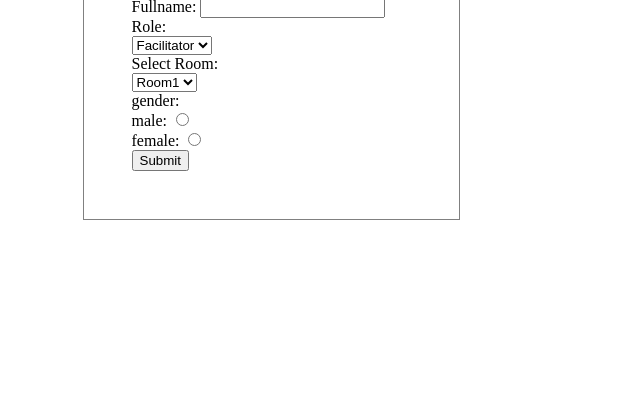
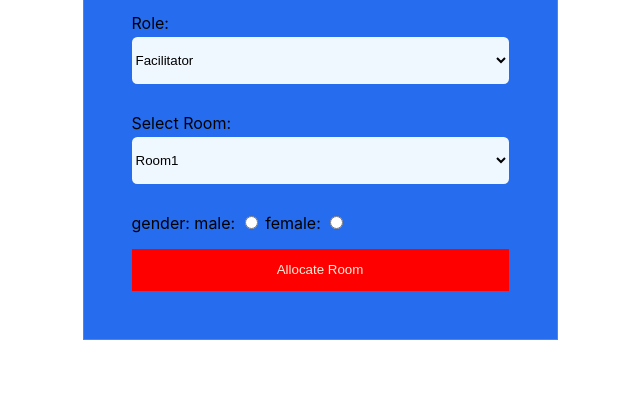
Before and after one commit to UkemeSkywalker/Room-Allocation-System, a plain HTML site: page index.html in a window 1280 px wide. Shown: the part 383-800 px from the top of the page, without its empty margins (369-1009 px from the left). Drawn offline with Linux system fonts and the light colour scheme.

Commit message:
Major style update

```diff
--- a/index.css
+++ b/index.css
@@ -1,16 +1,56 @@
+body {
+  margin: 0;
+  font-family: -apple-system, BlinkMacSystemFont, 'Segoe UI', 'Roboto', 'Oxygen',
+    'Ubuntu', 'Cantarell', 'Fira Sans', 'Droid Sans', 'Helvetica Neue',
+    sans-serif;
+  -webkit-font-smoothing: antialiased;
+  -moz-osx-font-smoothing: grayscale;
+}
+
 .mainContainer {
   display: grid;
   justify-content: center;
   align-content: center;
-  margin-top: 10%;
+  margin-top: 3%;
 }
 
+itemWrap {
+  display: flex;
+}
 h2 {
   color: red;
+  text-align: center;
 }
 
-.formContainer{
-    border: 1px solid gray;
-    display: flex;
-    padding: 3em;
+.formContainer {
+  border: 1px solid gray;
+  display: flex;
+  padding: 3em;
+  width: 100%;
+  background-color: rgb(38, 108, 238);
 }
+
+form {
+  width: inherit;
+}
+.item {
+  margin-bottom: 1em;
+}
+.itemInput {
+  width: 100%;
+  height: 3.5em;
+  margin-bottom: 1em;
+  border-radius: 0.4em;
+  background-color: aliceblue;
+  border-style: none;
+  margin-top: 0.3em;
+}
+
+button {
+  width: 100%;
+  padding: 1em;
+  color: antiquewhite;
+  background-color: red;
+  border: none;
+  text-transform: capitalize;
+}
--- a/index.html
+++ b/index.html
@@ -15,16 +15,16 @@
       </div>
       <div class="formContainer">
         <form>
-          <div>
+          <div class="itemWrap">
+            <div class="item">
               <label for="fname">Fullname:</label>
-            <input type="text" id="fname" name="fname" />
+              <input type="text" id="fname" name="fname" class="itemInput" />
               <br />
             </div>
 
-          <div>
+            <div class="item">
               <label for="role">Role:</label>
-            <br />
-            <select id="role" name="role">
+              <select id="role" name="role" class="itemInput" >
                 <option value="Facilitator">Facilitator</option>
                 <option value="html">html</option>
                 <option value="css">css</option>
@@ -32,32 +32,31 @@
               </select>
             </div>
 
-          <div>
-            <label for="room">Select Room:</label>
-            <br />
-            <select id="room" name="room">
+            <div class="item">
+              <label for="room" >Select Room:</label>
+              <select id="room" name="room" class="itemInput" >
                 <option value="1">Room1</option>
                 <option value="2">Room2</option>
                 <option value="3">Room3</option>
               </select>
             </div>
 
-          <div>
+            <div class="item">
               <label>gender:</label>
-            <br />
-            <label for="male">male:</label>
+              <label for="male" >male:</label>
               <input type="radio" id="male" name="gender" value="male" />
-            <br />
+
               <label for="female">female:</label>
               <input type="radio" id="female" name="gender" value="female" />
               <br />
+            </div>
         </div>
 
           <label id="errors"></label>
           <label id="success"></label>
 
           <div>
-            <button type="submit" id="submit">Submit</button>
+            <button type="submit" id="submit">Allocate Room</button>
           </div>
         </form>
       </div>
--- a/index.js
+++ b/index.js
@@ -44,6 +44,7 @@ document.getElementById('submit').onclick = (event) => {
 
   rooms[room].push(user)
 
+
   error.innerHTML = ''
 
   console.log(user)
```
Lines whose indentation alone changed are shown as unchanged.
